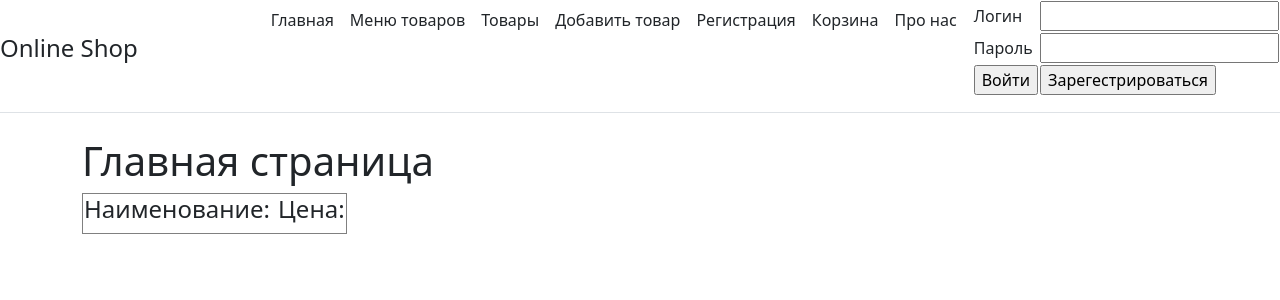
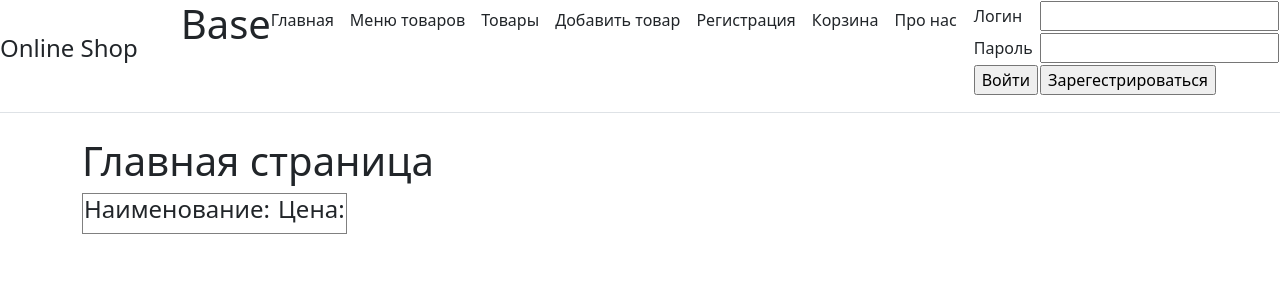
Before and after one commit to Maydash/djangoproject, a Django app: page / in a window 1280 px wide. Shown: the top 300 px of the page. Run offline with Django 4.2, Linux system fonts and the light colour scheme; data that the repository does not hold is empty.

Commit message:
secondcommit

```diff
--- a/main/templates/main/base.html
+++ b/main/templates/main/base.html
@@ -16,7 +16,8 @@
       </a>
 
       <nav class="d-inline-flex mt-2 mt-md-0 ms-md-auto">
-
+<h1>Base</h1>
+{% comment %} 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 {% endcomment %}
 
         <a class="me-3 py-2 text-dark text-decoration-none" href="{% url 'main:index' %}">Главная</a>
         <a class="me-3 py-2 text-dark text-decoration-none" href="{% url 'products:product_group' %}">Меню товаров</a>
```
